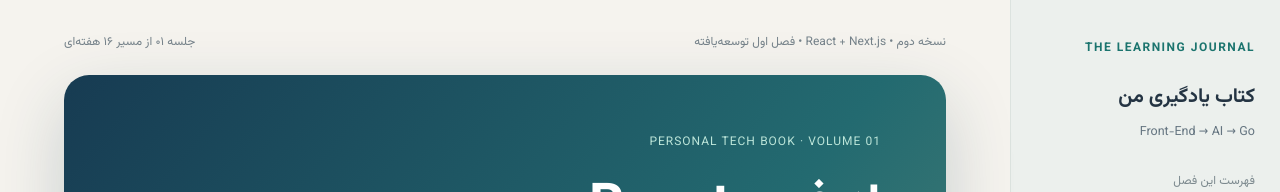
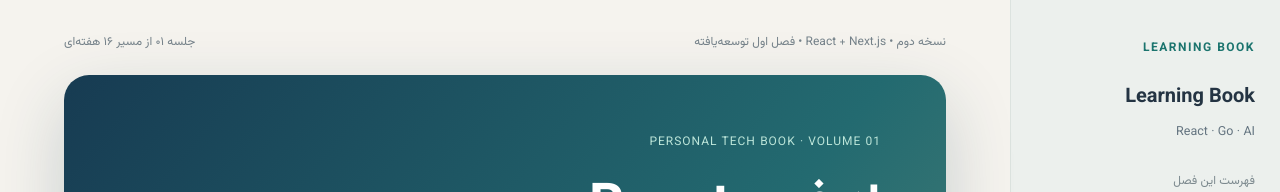
Before and after one commit to hadijaferi/learning-book, a Next.js app: page /learning-book/ in a window 1280 px wide. Shown: the top 192 px of the page. Built offline with nearby package versions, Linux system fonts and the light colour scheme.

Commit message:
chore: align src/components/sidebar.tsx with Learning Book identity and path

```diff
--- a/src/components/sidebar.tsx
+++ b/src/components/sidebar.tsx
@@ -3,9 +3,9 @@ import { navigation } from "@/content/navigation";
 export function Sidebar() {
   return (
     <aside className="side" aria-label="ناوبری کتاب">
-      <div className="brand">THE LEARNING JOURNAL</div>
-      <h2>کتاب یادگیری من</h2>
-      <small>Front-End → AI → Go</small>
+      <div className="brand">LEARNING BOOK</div>
+      <h2>Learning Book</h2>
+      <small>React · Go · AI</small>
       <div className="navlabel">فهرست این فصل</div>
       <nav aria-label="فصل‌ها">
         {navigation.map(({ id, label }) => <a key={id} href={`#${id}`}>{label}</a>)}
```
